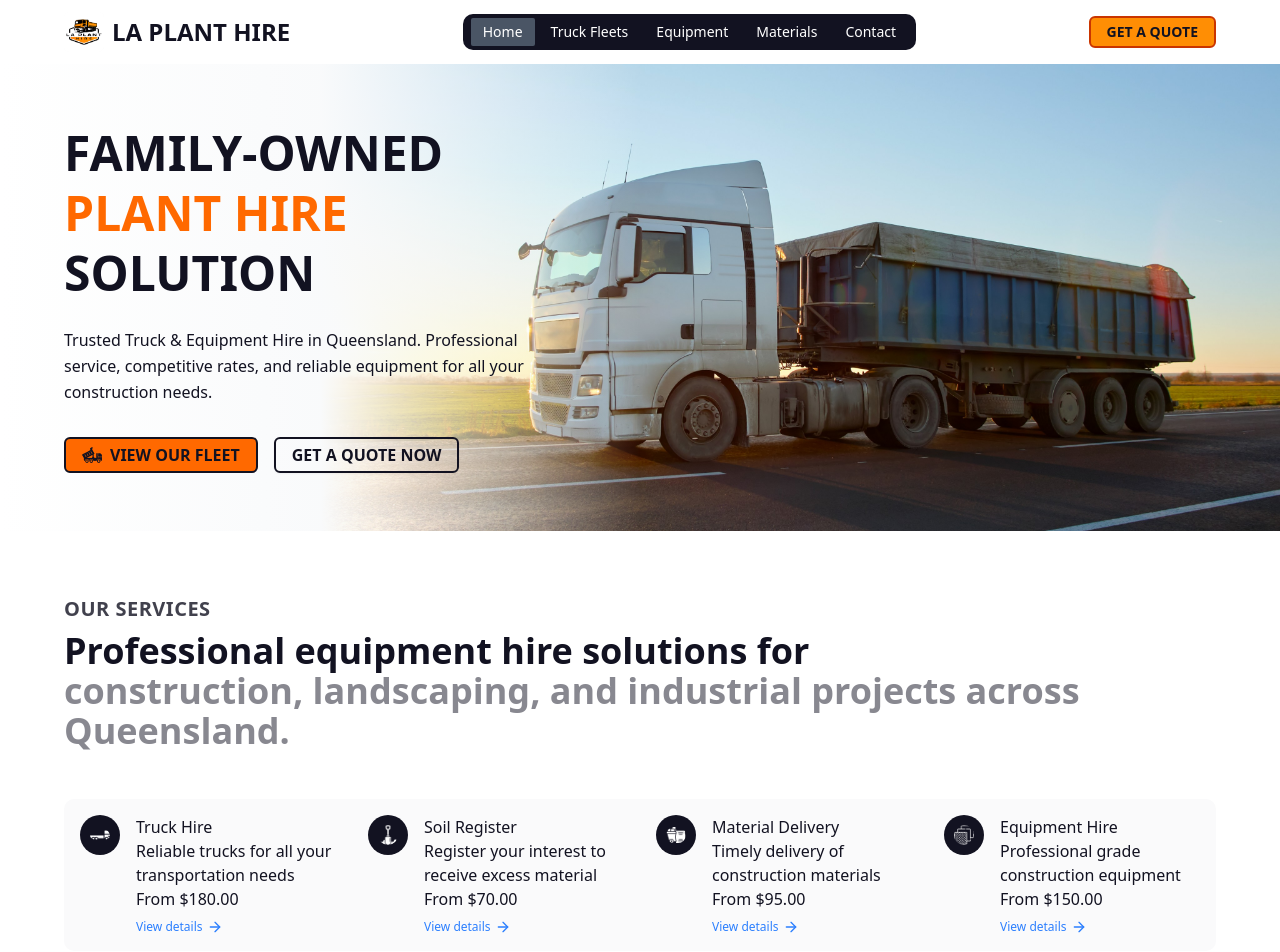
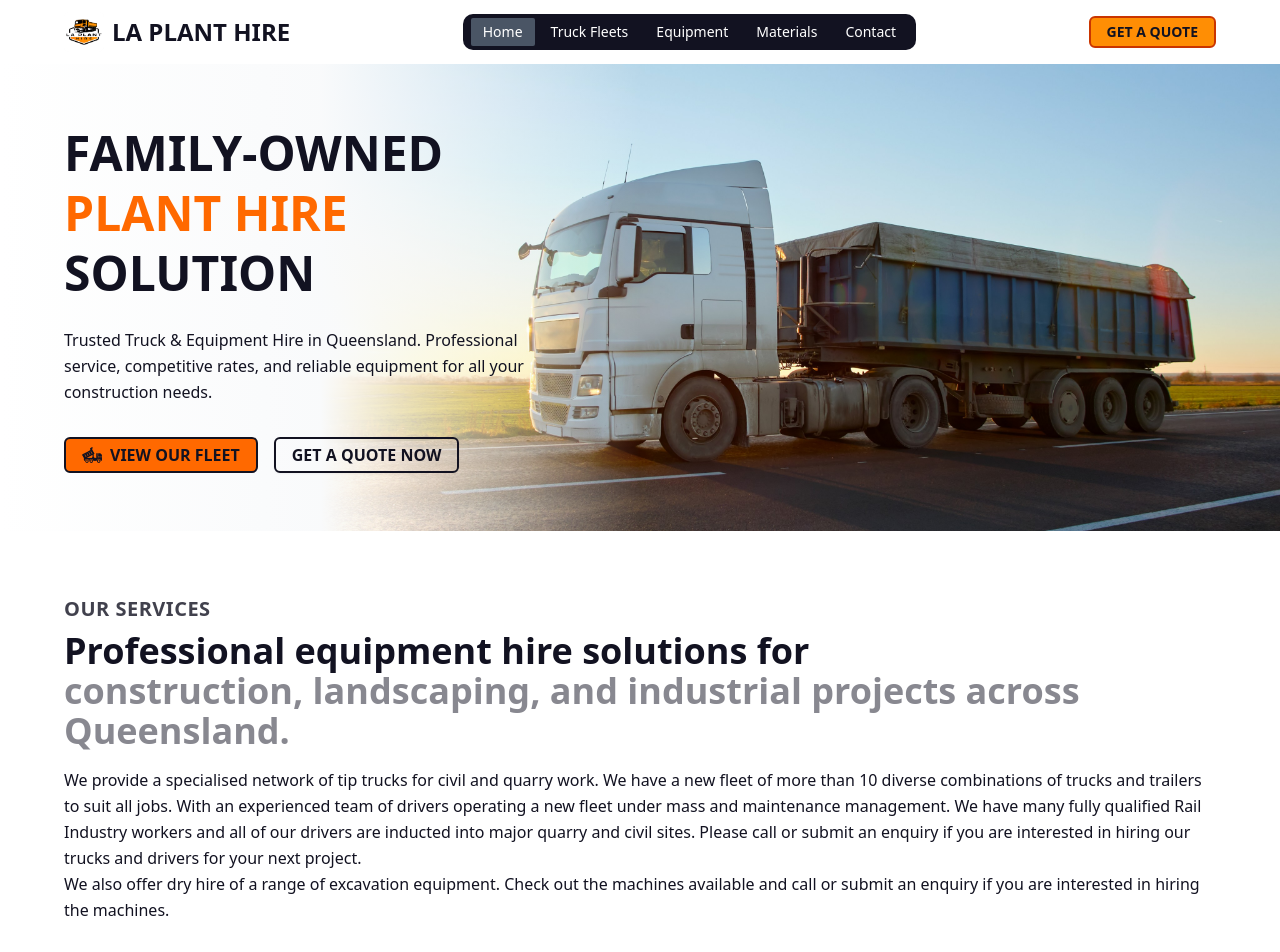
Before and after one commit to Rahul-Mallik-CSE/La-Plant-Hire, a Next.js app: page / in a window 1280 px wide. Shown: the top 952 px of the page. Built offline with nearby package versions, Linux system fonts and the light colour scheme.

Commit message:
fix: add detailed descriptions for truck and equipment hire services

```diff
--- a/src/components/HomeComponents/Services.tsx
+++ b/src/components/HomeComponents/Services.tsx
@@ -24,6 +24,21 @@ export default function Services() {
               Queensland.
             </span>
           </h2>
+          <p className="text-primary text-xs md:text-sm lg:text-base leading-relaxed   mx-auto sm:mx-0">
+            We provide a specialised network of tip trucks for civil and quarry
+            work. We have a new fleet of more than 10 diverse combinations of
+            trucks and trailers to suit all jobs. With an experienced team of
+            drivers operating a new fleet under mass and maintenance management.
+            We have many fully qualified Rail Industry workers and all of our
+            drivers are inducted into major quarry and civil sites. Please call
+            or submit an enquiry if you are interested in hiring our trucks and
+            drivers for your next project.
+          </p>
+          <p className="text-primary text-xs md:text-sm lg:text-base leading-relaxed   mx-auto sm:mx-0">
+            We also offer dry hire of a range of excavation equipment. Check out
+            the machines available and call or submit an enquiry if you are
+            interested in hiring the machines.
+          </p>
         </div>
 
         {/* Service Cards */}
```
